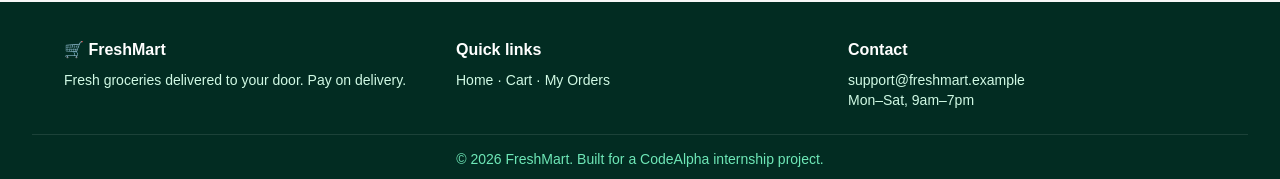
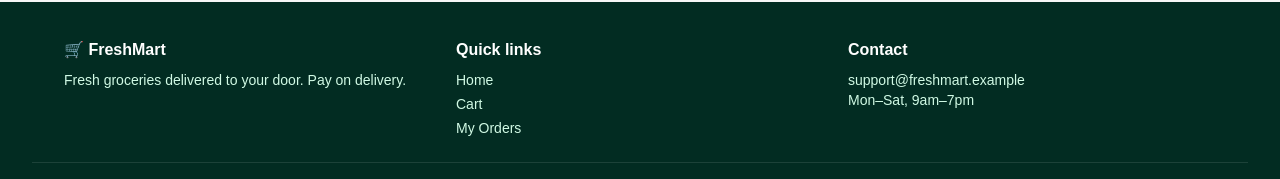
Before and after one commit to indrajithmc62-oss/supermarket-website, a React (Vite) app in the folder client/: page /admin in a window 1280 px wide. Shown: the part 238-417 px from the top of the page. Built offline with nearby package versions, Linux system fonts and the light colour scheme; no server answers.

Commit message:
Make footer links clickable

```diff
--- a/client/src/components/Footer.jsx
+++ b/client/src/components/Footer.jsx
@@ -1,18 +1,47 @@
+import { Link } from "react-router-dom";
+
 function Footer() {
   return (
     <footer className="bg-emerald-950 text-emerald-100 mt-12 px-4 sm:px-8 pt-9 pb-5">
       <div className="max-w-6xl mx-auto grid grid-cols-1 sm:grid-cols-3 gap-6">
         <div>
-          <h3 className="text-white font-bold mb-2">🛒 FreshMart</h3>
+          <Link to="/" className="text-white font-bold mb-2 inline-block hover:underline">
+            🛒 FreshMart
+          </Link>
           <p className="text-sm">Fresh groceries delivered to your door. Pay on delivery.</p>
         </div>
+
         <div>
           <h4 className="text-white font-semibold mb-2">Quick links</h4>
-          <p className="text-sm">Home · Cart · My Orders</p>
+          <ul className="text-sm space-y-1">
+            <li>
+              <Link to="/" className="hover:underline hover:text-white">
+                Home
+              </Link>
+            </li>
+            <li>
+              <Link to="/cart" className="hover:underline hover:text-white">
+                Cart
+              </Link>
+            </li>
+            <li>
+              <Link to="/orders" className="hover:underline hover:text-white">
+                My Orders
+              </Link>
+            </li>
+          </ul>
         </div>
+
         <div>
           <h4 className="text-white font-semibold mb-2">Contact</h4>
-          <p className="text-sm">support@freshmart.example</p>
+          <p className="text-sm">
+
+              <a href="mailto:support@freshmart.example"
+              className="hover:underline hover:text-white"
+            >
+              support@freshmart.example
+            </a>
+          </p>
           <p className="text-sm">Mon–Sat, 9am–7pm</p>
         </div>
       </div>
```
